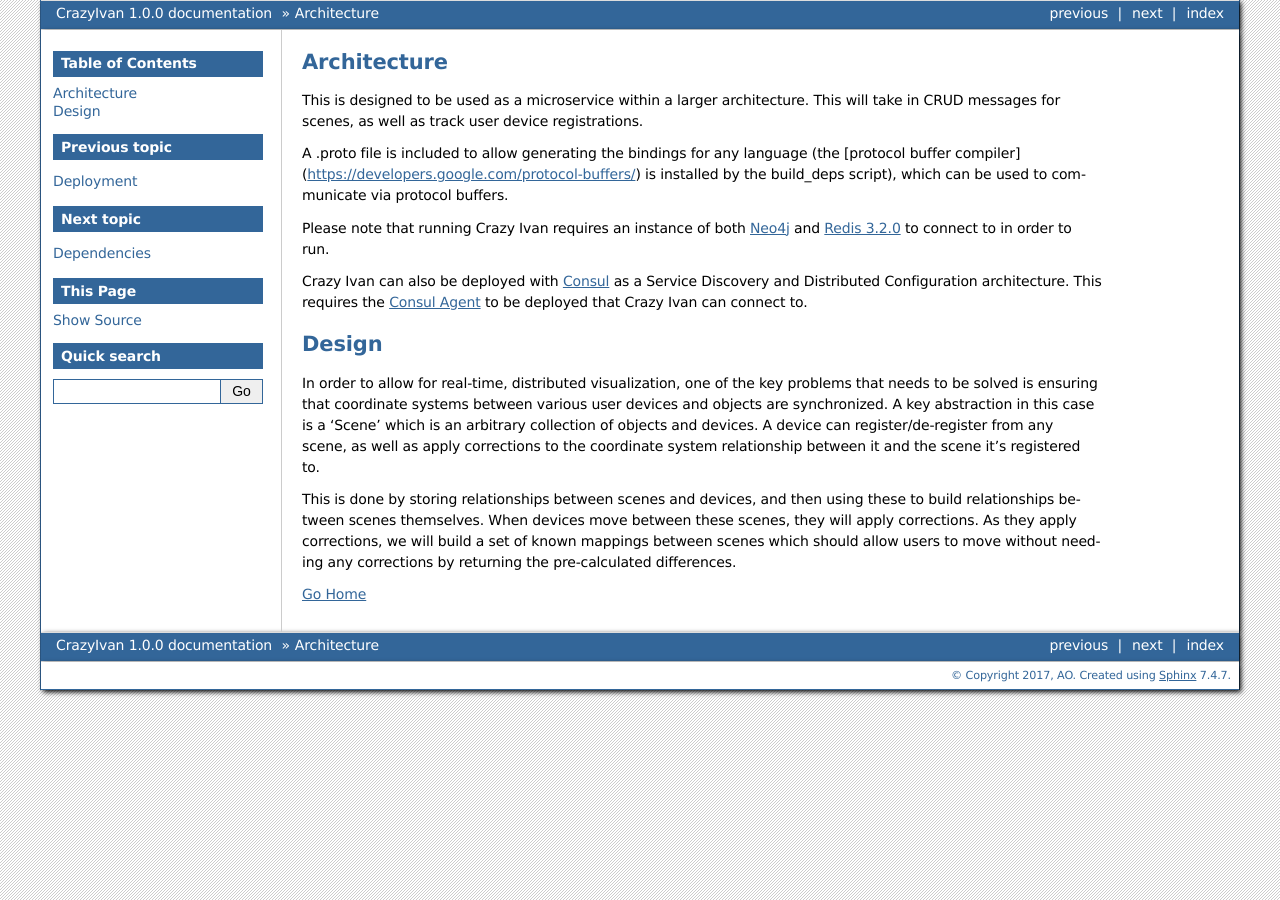
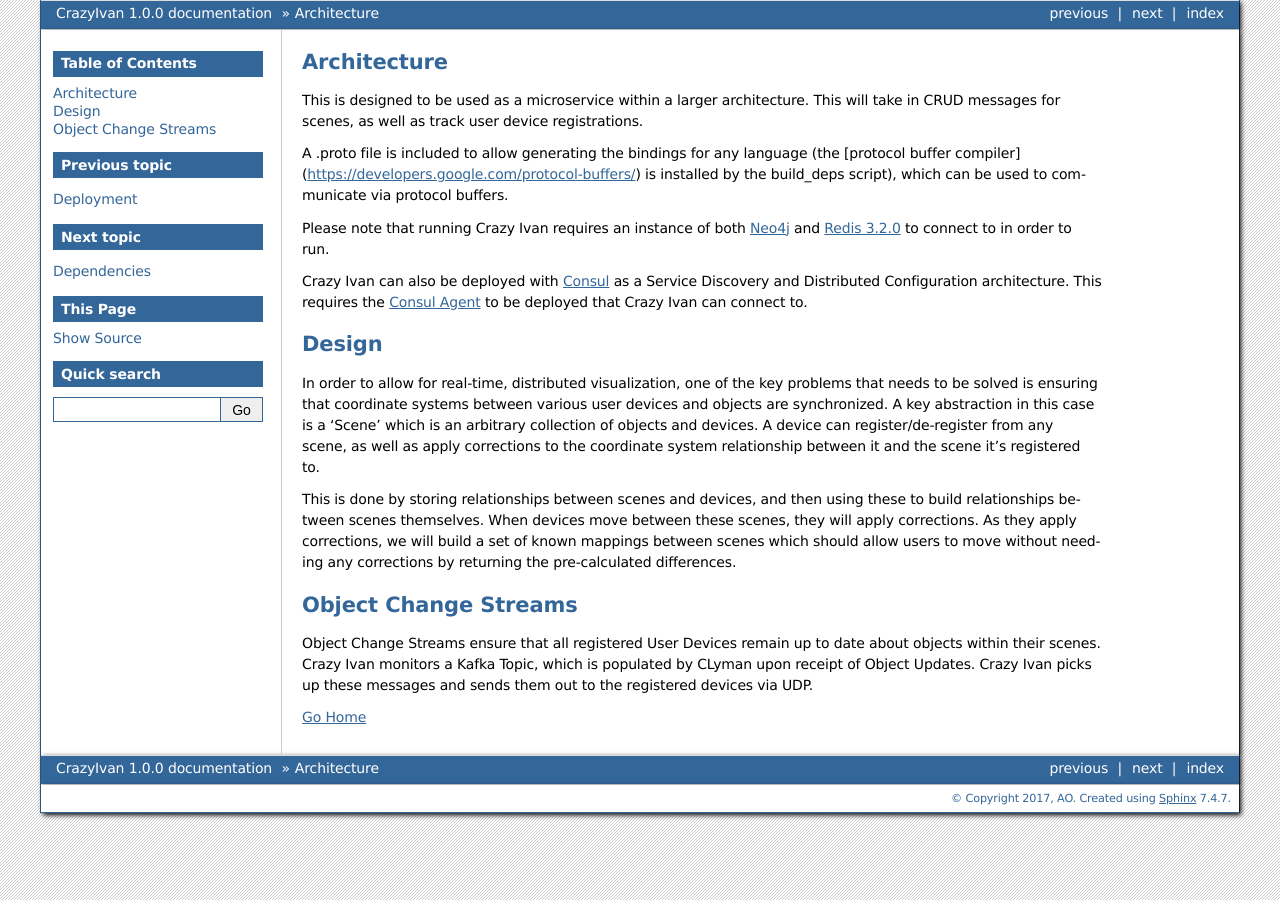
Before and after one commit to AO-StreetArt/CrazyIvan, a Sphinx documentation site: the page built from docs/pages/arch.rst, in a window 1280 px wide. Built offline with Sphinx 7.4.7, drawn with Linux system fonts in a browser that asks for light colours.

Commit message:
Documentation Updates

```diff
--- a/README.rst
+++ b/README.rst
@@ -11,6 +11,9 @@
 of objects in 3-space within a geographic area.  Devices can register/de-register
 from scenes as they move through the world, and as they do we build a network of
 relationships that can be used to determine the transformations needed for other devices.
+
+Crazy Ivan also serves as a UDP Server, communicating Object Change Streams to registered
+devices.
 
 Detailed documentation can be found on `ReadTheDocs <http://crazyivan.readthedocs.io/en/latest/index.html>`__.
 
--- a/docs/pages/arch.rst
+++ b/docs/pages/arch.rst
@@ -38,4 +38,11 @@
 build a set of known mappings between scenes which should allow users to move without
 needing any corrections by returning the pre-calculated differences.
 
+Object Change Streams
+=====================
+Object Change Streams ensure that all registered User Devices remain up to date about
+objects within their scenes.  Crazy Ivan monitors a Kafka Topic, which is populated by
+CLyman upon receipt of Object Updates.  Crazy Ivan picks up these messages and sends
+them out to the registered devices via UDP.
+
 :ref:`Go Home <index>`
--- a/docs/pages/config.rst
+++ b/docs/pages/config.rst
@@ -105,6 +105,11 @@
 -  RedisConnectionString - We have a list of Redis Connections in our
    cluster in the format "ip--port--password--poolsize--timeout--role"
 
+Kafka Connection
+~~~~~~~~~~~~~~~~
+
+-  KafkaBrokerAddress - The address of the Kafka connection to monitor
+
 Behavior
 ~~~~~~~~
 
--- a/docs/pages/quickstart.rst
+++ b/docs/pages/quickstart.rst
@@ -25,12 +25,16 @@
 
 ``docker run --network=dvs --name=cache -d redis``
 
-This will start up a single instance each of Neo4j, Redis, and Consul.  Consul stores our configuration values, so we'll need to set those up.
+``docker run -i -t -d -p 2181:2181 -p 9092:9092 --env ADVERTISED_PORT=9092 --env ADVERTISED_HOST=queue --name=queue --network=dvs spotify/kafka``
+
+This will start up a single instance each of Neo4j, Redis, Kafka, and Consul.  Consul stores our configuration values, so we'll need to set those up.
 You can either view the `Consul Documentation <https://www.consul.io/intro/getting-started/ui.html>`__ for information on starting the container with a Web UI, or you can use the commands below for a quick-and-dirty setup:
 
 ``docker exec -t registry curl -X PUT -d 'cache--6379----2--5--0' http://localhost:8500/v1/kv/ivan/RedisConnectionString``
 
 ``docker exec -t registry curl -X PUT -d 'neo4j://graph-db:7687' http://localhost:8500/v1/kv/ivan/DB_ConnectionString``
+
+``docker exec -t registry curl -X PUT -d 'queue:9092' http://localhost:8500/v1/kv/ivan/KafkaBrokerAddress``
 
 ``docker exec -t registry curl -X PUT -d 'True' http://localhost:8500/v1/kv/ivan/StampTransactionId``
 
```
Also changed, not shown: docs/pages/deps.rst (+7 -0 lines).
